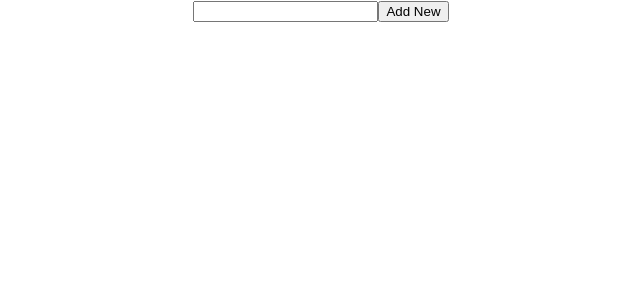
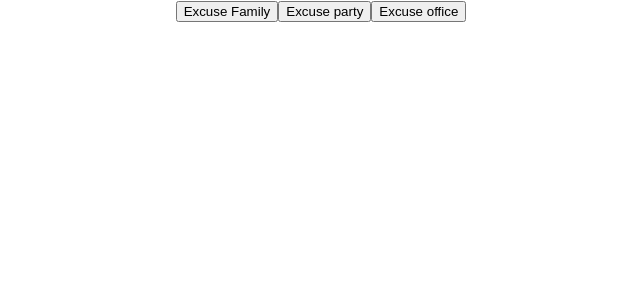
Before and after one commit to HudyRahmani/test1, a React (Create React App) app: page / in a window 1280 px wide. Shown: the top 300 px of the page, without its empty margins (319-959 px from the left). Built offline with nearby package versions, Linux system fonts and the light colour scheme.

Commit message:
Excuses App for(family,party , office) from https://excuser-three.vercel.app/v1/excuse/family

```diff
--- a/src/App.js
+++ b/src/App.js
@@ -1,49 +1,26 @@
+ import { useEffect, useState } from 'react';
+import './App.css'
+import Hudy from './components/Hudy';
+import axios from 'axios';
 
-import { useState } from 'react';
-import './App.css'
-import CourseList from './CourseList';
 
 function App() {
-  const[courseList, setCourseList] = useState([])
-  const[course, setCourse] = useState('')
-  const[isUpload, setIsUpload] = useState(false)
 
-  const newData = {
-    course:course,
-    id: Math.floor(Math.random() * 100 ),
-    isUpload : false
-  }
-  const handleSubmit = (e) =>{
-    e.preventDefault();
+  const[data,setData] = useState('')
 
-    setCourseList((preveData) =>{
-      return [...preveData , newData]
+  const handleClick = (excuses) =>{
+    axios.get(`https://excuser-three.vercel.app/v1/excuse/${excuses}/`).then((res) =>{
+      setData(res.data[0].excuse)
     })
-    setCourse('')
   }
 
-  const handleDelete = (newid) =>{
-    setCourseList(courseList.filter(({id}) => {
-      return newid !== id
-    }))
-  }
-
-  const handleUpload = () =>{
-      setIsUpload(true)
-
-  }
 
   return (
     <div className={`App`}>
-      <form onSubmit={handleSubmit}>
-        <input
-          type='text'
-          onChange={(e) => setCourse(e.target.value)}
-          value={course}
-          />
-        <button>Add New</button>
-      </form>
-      <CourseList  setIsUpload={setIsUpload}  handleUpload = {handleUpload} courseList= {courseList}  handleDelete ={handleDelete}/>
+        <button onClick={() => handleClick('family')}>Excuse Family </button>
+        <button onClick={() => handleClick('party')}>Excuse party </button>
+        <button onClick={() => handleClick('office')}>Excuse office </button>
+        <p>{data}</p>
     </div>
   );
 
--- a/src/CourseList.js
+++ /dev/null
@@ -1,14 +0,0 @@
-import React from 'react'
-
-export default function CourseList(props) {
-  return (
-    <div>
-        {props.courseList && props.courseList.map((list,index) =>(
-        <div key={index}  style={{ background:'blue'}}>
-          <span>{list.course}</span> <button onClick={() => props.handleDelete(list.id)}>X</button>
-          <button onClick={props.handleUpload}>isUpload</button>
-        </div>
-      ))}
-    </div>
-  )
-}
--- /dev/null
+++ b/src/components/Hudy.js
@@ -0,0 +1,16 @@
+import axios from 'axios'
+import React, { useEffect, useState } from 'react'
+
+export default function Hudy() {
+    const[text , setText] = useState('')
+    useEffect(() => {
+
+      },[])
+
+  return (
+    <div>
+        <input type='text' onChange={(e) => setText(e.target.value)} />
+        <p>{text}</p>
+    </div>
+  )
+}
--- a/src/index.js
+++ b/src/index.js
@@ -6,7 +6,7 @@ import App from './App';
 const root = ReactDOM.createRoot(document.getElementById('root'));
 root.render(
 
-  <React.StrictMode>
+  // <React.StrictMode>
       <App />
-  </React.StrictMode>
+  // </React.StrictMode>
 );
```
